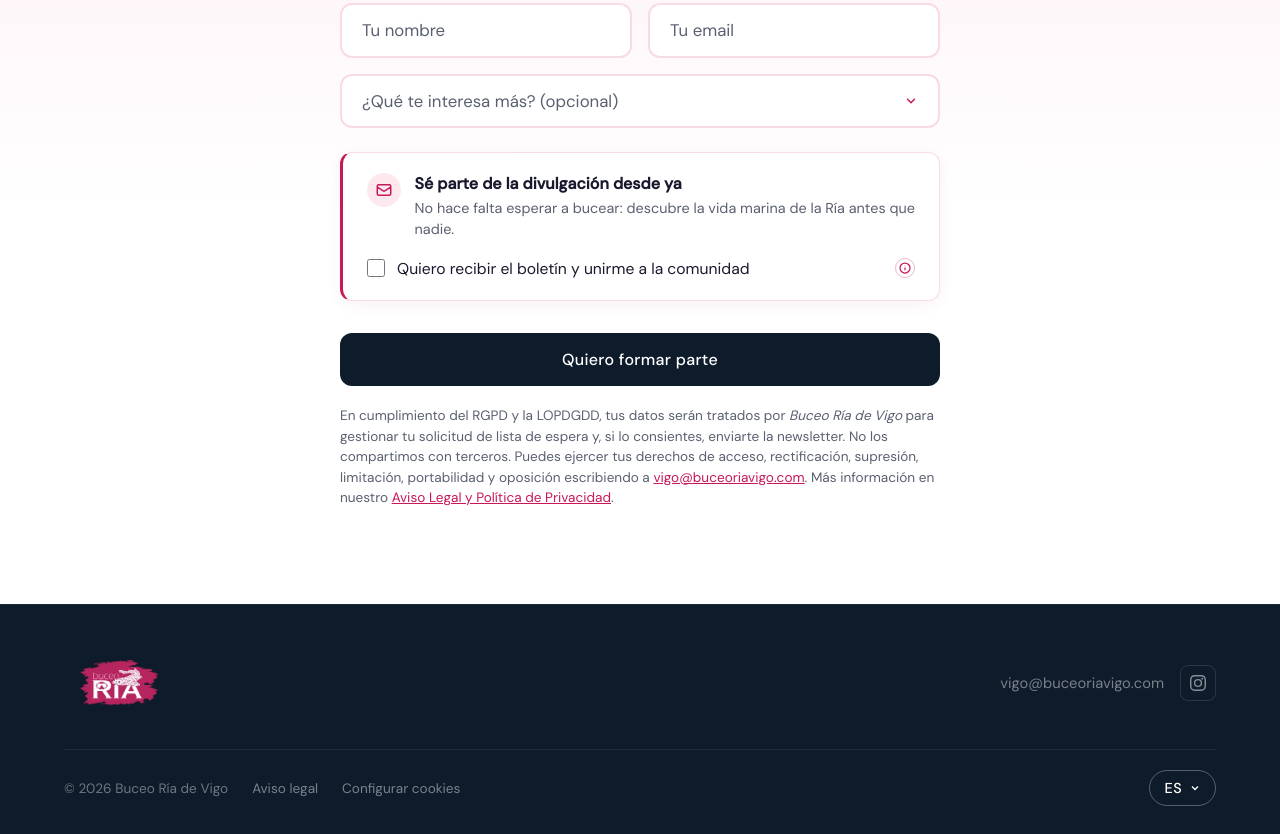
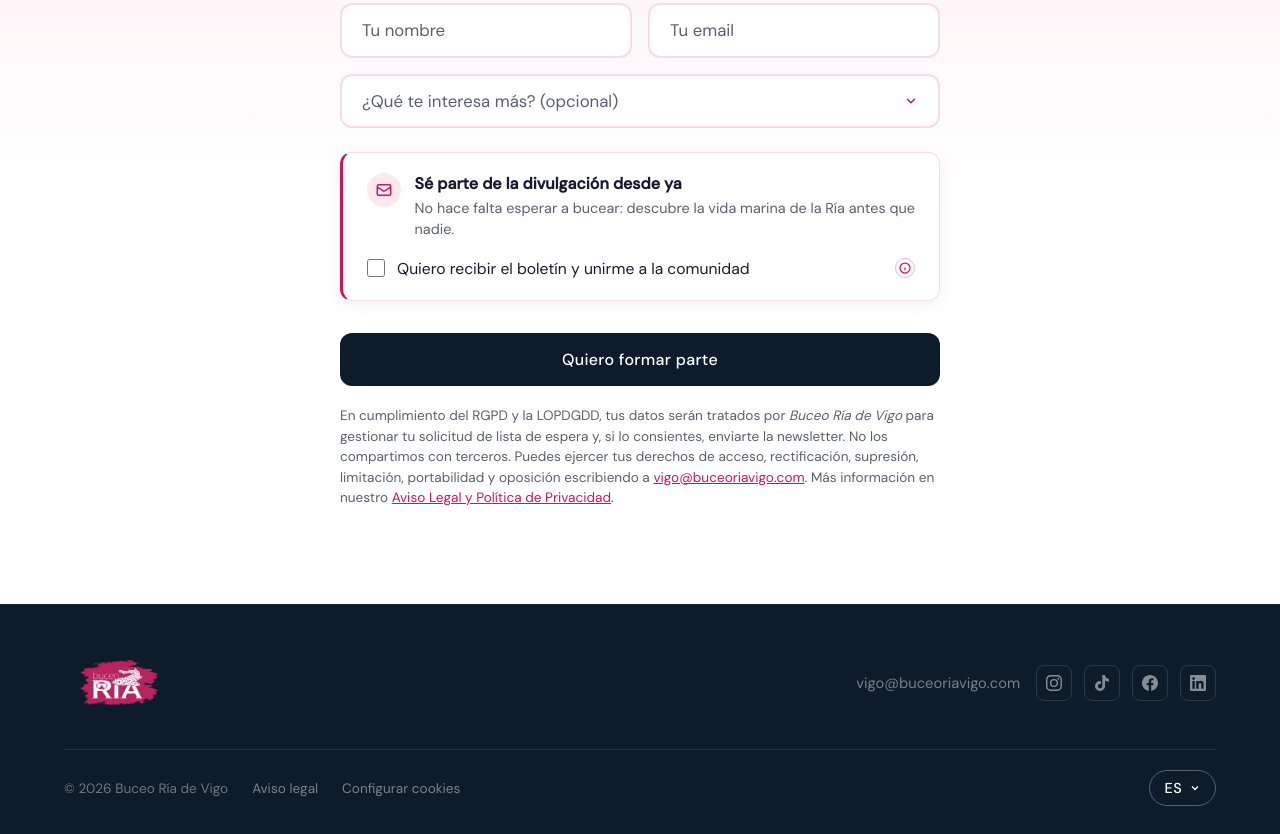
Before and after one commit to marimoysan/buceo-ria-landing, a plain HTML site: page index.html in a window 1280 px wide. Shown: the part 3863-4697 px from the top of the page. Drawn offline with nearby package versions, Linux system fonts and the light colour scheme; a script that the page names is missing; a web font is replaced by a local one.

Commit message:
Redes sociales: TikTok, Facebook y LinkedIn en el footer
- TikTok y LinkedIn nuevos; Facebook activado con la URL real
- YouTube sigue oculto; "Síguenos en redes" del hero sigue apuntando a Instagram

Co-Authored-By: Claude Opus 5.5 <noreply@anthropic.com>

```diff
--- a/index.html
+++ b/index.html
@@ -386,7 +386,7 @@
       </div>
       <div class="footer-contact">
         <a href="mailto:vigo@buceoriavigo.com" class="footer-link footer-email">vigo@buceoriavigo.com</a>
-        <!-- redes sociales: Instagram activo; Facebook/YouTube ocultos (quitar style="display:none" en cada uno para reactivar) -->
+        <!-- redes sociales: Instagram, TikTok, Facebook y LinkedIn activos; YouTube oculto (quitar style="display:none" para reactivar) -->
         <div class="social-links">
           <a href="https://www.instagram.com/buceoria.vigo/" target="_blank" rel="noopener" class="social-link" title="Instagram" aria-label="Instagram">
             <svg width="16" height="16" fill="currentColor" viewBox="0 0 24 24">
@@ -394,11 +394,17 @@
                 d="M12 2.163c3.204 0 3.584.012 4.85.07 3.252.148 4.771 1.691 4.919 4.919.058 1.265.069 1.645.069 4.849 0 3.205-.012 3.584-.069 4.849-.149 3.225-1.664 4.771-4.919 4.919-1.266.058-1.644.07-4.85.07-3.204 0-3.584-.012-4.849-.07-3.26-.149-4.771-1.699-4.919-4.92-.058-1.265-.07-1.644-.07-4.849 0-3.204.013-3.583.07-4.849.149-3.227 1.664-4.771 4.919-4.919 1.266-.057 1.645-.069 4.849-.069zM12 0C8.741 0 8.333.014 7.053.072 2.695.272.273 2.69.073 7.052.014 8.333 0 8.741 0 12c0 3.259.014 3.668.072 4.948.2 4.358 2.618 6.78 6.98 6.98C8.333 23.986 8.741 24 12 24c3.259 0 3.668-.014 4.948-.072 4.354-.2 6.782-2.618 6.979-6.98.059-1.28.073-1.689.073-4.948 0-3.259-.014-3.667-.072-4.947-.196-4.354-2.617-6.78-6.979-6.98C15.668.014 15.259 0 12 0zm0 5.838a6.162 6.162 0 100 12.324 6.162 6.162 0 000-12.324zM12 16a4 4 0 110-8 4 4 0 010 8zm6.406-11.845a1.44 1.44 0 100 2.881 1.44 1.44 0 000-2.881z" />
             </svg>
           </a>
-          <a href="https://facebook.com" target="_blank" rel="noopener" class="social-link" title="Facebook" aria-label="Facebook" style="display: none;">
+          <a href="https://www.tiktok.com/@buceoriavigo" target="_blank" rel="noopener" class="social-link" title="TikTok" aria-label="TikTok">
+            <svg width="16" height="16" fill="currentColor" viewBox="0 0 24 24"><path d="M12.525.02c1.31-.02 2.61-.01 3.91-.02.08 1.53.63 3.09 1.75 4.17 1.12 1.11 2.7 1.62 4.24 1.79v4.03c-1.44-.05-2.89-.35-4.2-.97-.57-.26-1.1-.59-1.62-.93-.01 2.92.01 5.84-.02 8.75-.08 1.4-.54 2.79-1.35 3.94-1.31 1.92-3.58 3.17-5.91 3.21-1.43.08-2.86-.31-4.08-1.03-2.02-1.19-3.44-3.37-3.65-5.71-.02-.5-.03-1-.01-1.49.18-1.9 1.12-3.72 2.58-4.96 1.66-1.44 3.98-2.13 6.15-1.72.02 1.48-.04 2.96-.04 4.44-.99-.32-2.15-.23-3.02.37-.63.41-1.11 1.04-1.36 1.75-.21.51-.15 1.07-.14 1.61.24 1.64 1.82 3.02 3.5 2.87 1.12-.01 2.19-.66 2.77-1.61.19-.33.4-.67.41-1.06.1-1.79.06-3.57.07-5.36.01-4.03-.01-8.05.02-12.07z"/></svg>
+          </a>
+          <a href="https://www.facebook.com/share/19aGgpAALt/" target="_blank" rel="noopener" class="social-link" title="Facebook" aria-label="Facebook">
             <svg width="16" height="16" fill="currentColor" viewBox="0 0 24 24">
               <path
                 d="M24 12.073c0-6.627-5.373-12-12-12s-12 5.373-12 12c0 5.99 4.388 10.954 10.125 11.854v-8.385H7.078v-3.47h3.047V9.43c0-3.007 1.792-4.669 4.533-4.669 1.312 0 2.686.235 2.686.235v2.953H15.83c-1.491 0-1.956.925-1.956 1.874v2.25h3.328l-.532 3.47h-2.796v8.385C19.612 23.027 24 18.062 24 12.073z" />
             </svg>
+          </a>
+          <a href="https://www.linkedin.com/company/buceoriavigo/" target="_blank" rel="noopener" class="social-link" title="LinkedIn" aria-label="LinkedIn">
+            <svg width="16" height="16" fill="currentColor" viewBox="0 0 24 24"><path d="M20.447 20.452h-3.554v-5.569c0-1.328-.027-3.037-1.852-3.037-1.853 0-2.136 1.445-2.136 2.939v5.667H9.351V9h3.414v1.561h.046c.477-.9 1.637-1.85 3.37-1.85 3.601 0 4.267 2.37 4.267 5.455v6.286zM5.337 7.433c-1.144 0-2.063-.926-2.063-2.065 0-1.138.92-2.063 2.063-2.063 1.14 0 2.064.925 2.064 2.063 0 1.139-.925 2.065-2.064 2.065zm1.782 13.019H3.555V9h3.564v11.452zM22.225 0H1.771C.792 0 0 .774 0 1.729v20.542C0 23.227.792 24 1.771 24h20.451C23.2 24 24 23.227 24 22.271V1.729C24 .774 23.2 0 22.222 0h.003z"/></svg>
           </a>
           <a href="https://youtube.com" target="_blank" rel="noopener" class="social-link" title="YouTube" aria-label="YouTube" style="display: none;">
             <svg width="16" height="16" fill="currentColor" viewBox="0 0 24 24">
```
Also changed, not shown: aviso-legal.html (+8 -2 lines), 1 other file.
